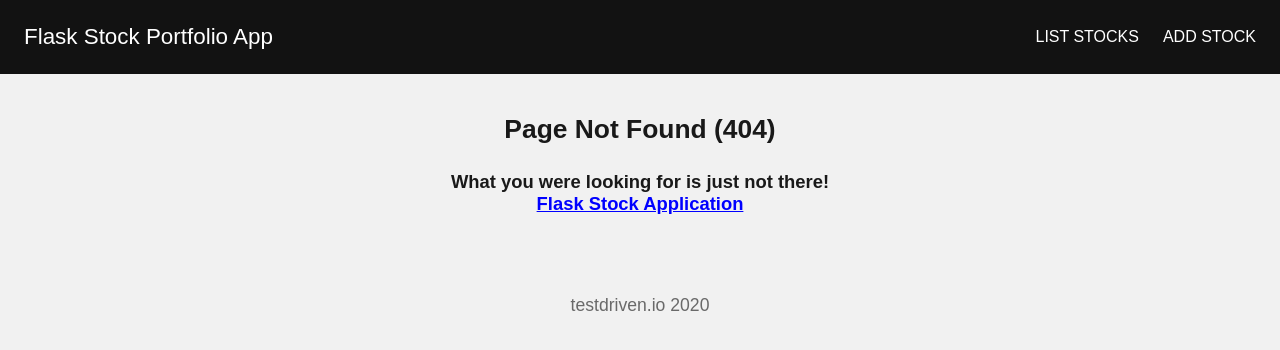
After one commit to dreamkatana/flask-stock-portfolio-code, a Flask app: template project/templates/404.html in a window 1280 px wide. The commit adds this page. Shown: the top 350 px of the page. Run offline with Flask 2, Linux system fonts and the light colour scheme; the template is opened without the code that fills it, so the values that code supplies are empty.

Commit message:
Updates for chapter 17 (error pages)

```diff
--- a/project/__init__.py
+++ b/project/__init__.py
@@ -1,4 +1,4 @@
-from flask import Flask
+from flask import Flask, render_template
 from logging.handlers import RotatingFileHandler
 import logging
 from flask.logging import default_handler
@@ -20,6 +20,7 @@ def create_app():
     register_blueprints(app)
     configure_logging(app)
     register_app_callbacks(app)
+    register_error_pages(app)
     return app
 
 
@@ -67,3 +68,13 @@ def register_app_callbacks(app):
     @app.teardown_appcontext
     def app_teardown_appcontext(error=None):
         app.logger.info('Calling teardown_appcontext() for the Flask application...')
+
+
+def register_error_pages(app):
+    @app.errorhandler(404)
+    def page_not_found(e):
+        return render_template('404.html'), 404
+
+    @app.errorhandler(405)
+    def page_not_found(e):
+        return render_template('405.html'), 405
--- a/project/static/css/base_style.css
+++ b/project/static/css/base_style.css
@@ -164,7 +164,7 @@ h2 {
   margin-bottom: 1em;
 }
 
-.errorpage-text {
+.errorpage-section {
   text-align: center;
   font-size: 1.15rem;
   margin-bottom: 1em;
--- /dev/null
+++ b/project/templates/404.html
@@ -0,0 +1,9 @@
+{% extends "base.html" %}
+
+{% block content %}
+<h1 class="errorpage-title">Page Not Found (404)</h1>
+<div class="errorpage-section">
+  <h4>What you were looking for is just not there!</h4>
+  <h4><a href="{{ url_for('stocks.index') }}">Flask Stock Application</a></h4>
+</div>
+{% endblock %}
```
Also changed, not shown: project/templates/405.html (added, +9 -0 lines), project/users/__init__.py (+6 -1 lines), project/users/routes.py (+6 -1 lines), project/users/templates/users/403.html (added, +9 -0 lines).
